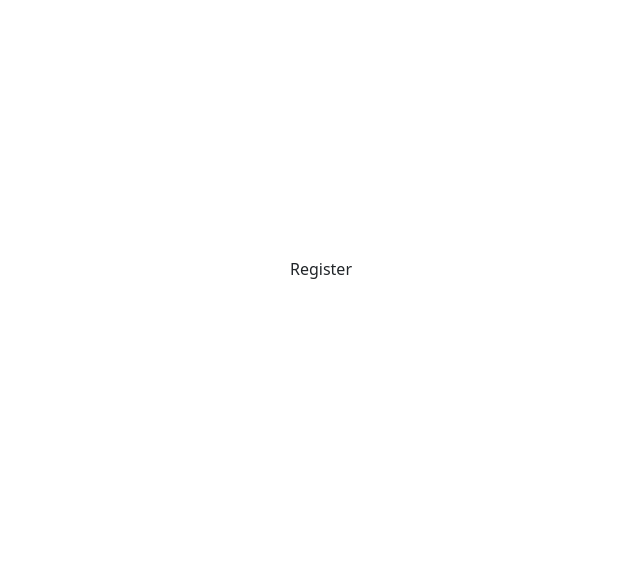
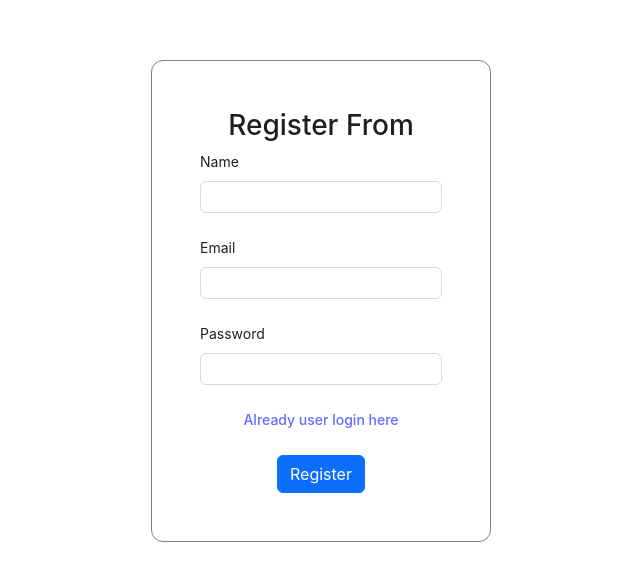
Before and after one commit to abdulsagheer/Doctor-Appointment-System, a React (Vite) app in the folder frontend/: page /register in a window 1280 px wide. Shown: the part 131-712 px from the top of the page, without its empty margins (319-959 px from the left). Built offline with nearby package versions, Linux system fonts and the light colour scheme.

Commit message:
Implemented Register functionality

```diff
--- a/frontend/src/pages/Register.jsx
+++ b/frontend/src/pages/Register.jsx
@@ -1,7 +1,58 @@
 import React from "react";
+import "../styles/RegiserStyles.css";
+import { Form, Input, message } from "antd";
+import axios from "axios";
+import { Link, useNavigate } from "react-router-dom";
+const Register = () => {
+	const navigate = useNavigate();
 
-const Register = () => {
-	return <div>Register</div>;
+	//form handler
+	const onfinishHandler = async (values) => {
+		try {
+			const res = await axios.post(
+				`${import.meta.env.VITE_API_URL}/api/v1/user/register`,
+				values
+			);
+			if (res.data.success) {
+				message.success("Register Successfully!");
+				navigate("/login");
+			} else {
+				message.error(res.data.message);
+			}
+		} catch (error) {
+			console.log(error);
+			message.error("Something Went Wrong");
+		}
+	};
+	return (
+		<>
+			<div className="form-container">
+				<Form
+					layout="vertical"
+					onFinish={onfinishHandler}
+					className="register-form  p-5">
+					<h3 className="text-center">Register From</h3>
+					<Form.Item label="Name" name="name">
+						<Input type="text" required />
+					</Form.Item>
+					<Form.Item label="Email" name="email">
+						<Input type="email" required />
+					</Form.Item>
+					<Form.Item label="Password" name="password">
+						<Input type="password" required />
+					</Form.Item>
+					<Link to="/login" className="m-2">
+						Already user login here
+					</Link>
+					<div className="mt-4">
+						<button className="btn btn-primary" type="submit">
+							Register
+						</button>
+					</div>
+				</Form>
+			</div>
+		</>
+	);
 };
 
 export default Register;
```
